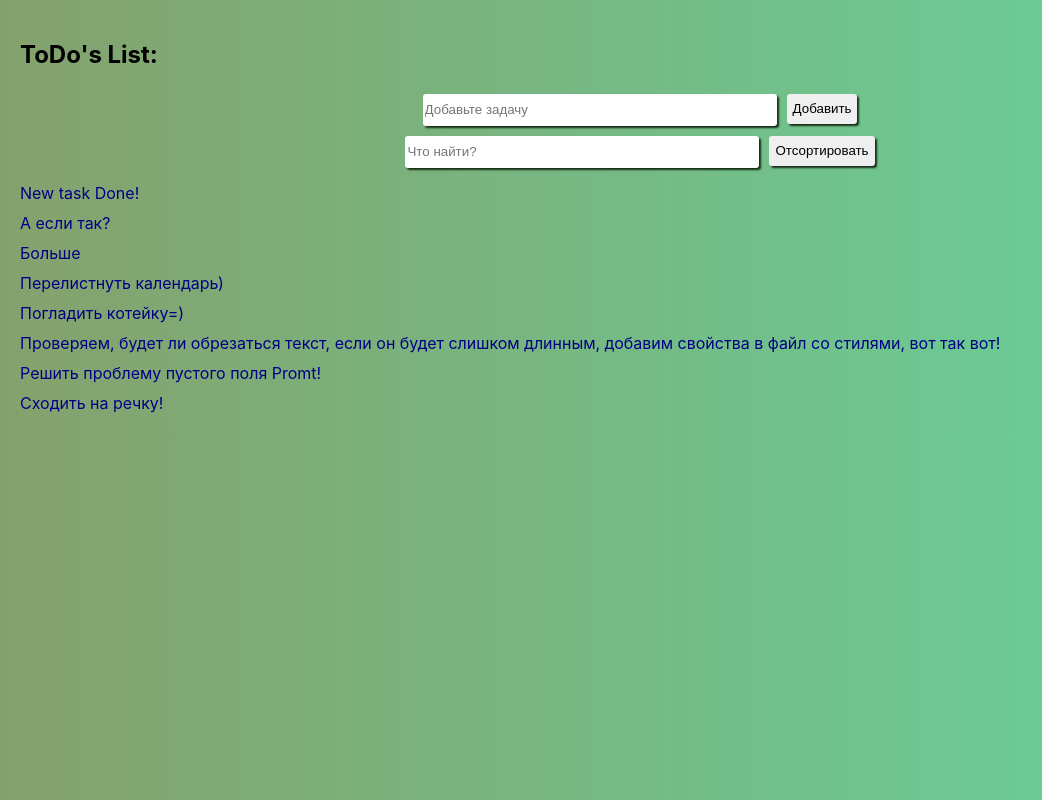
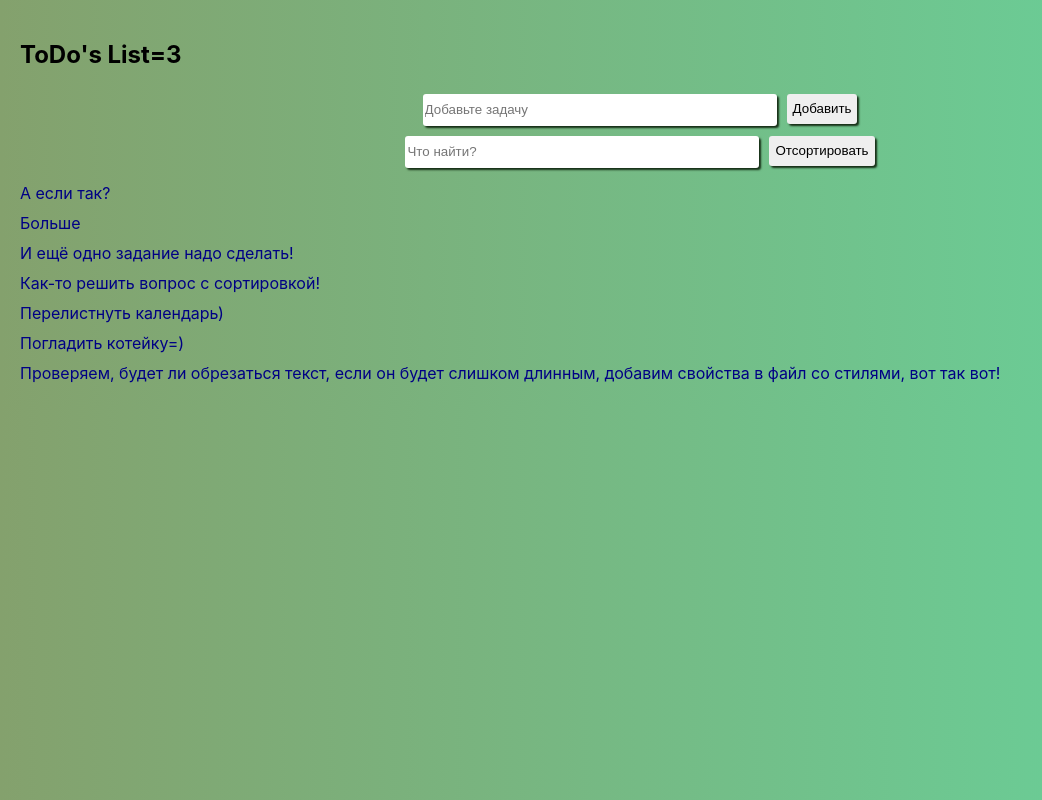
Before and after one commit to Kaliostrof/ToDoList, a React (Create React App) app: page / in a window 1280 px wide. Shown: the whole page, without its empty margins (0-1042 px from the left). Built offline with nearby package versions, Linux system fonts and the light colour scheme; data requests are answered from the project's data file.

Commit message:
made refactoring

```diff
--- a/src/App.js
+++ b/src/App.js
@@ -1,9 +1,6 @@
 import styles from './App.module.css';
 import { useEffect, useState } from 'react';
-import { AddTask } from './components/AddTask';
 import { Routes, Route } from 'react-router-dom';
-
-import { SearchingTask } from './components/SearchingTask';
 import { List } from './components/List';
 import { MainPage } from './components/mainPage';
 
@@ -33,8 +30,8 @@ export const App = () => {
 		fetch('http://localhost:3005/list')
 			.then((response) => response.json())
 			.then((json) => {
+				console.log(json); //Почему отсортирован?
 				setToDo(json);
-				console.log(json);
 			})
 			.finally(() => setIsLoading(false));
 	}, [refreshFlag]);
@@ -43,38 +40,32 @@ export const App = () => {
 		setInputData(target.value);
 	};
 
-	const onValueSearchingChange = ({ target }) => {
-		setSearchingData(target.value);
-	};
-
 	const NotFound = () => (
 		<div className={styles.notFound}>Данная задача отсутствует...</div>
 	);
 
 	return (
 		<div className={styles.app}>
-			<h2>ToDo's List:</h2>
-			<AddTask
-				setInputData={setInputData}
-				inputData={inputData}
-				onValueInputChange={onValueInputChange}
-				refresh={refresh}
-			/>
-			<SearchingTask
-				onValueSearchingChange={onValueSearchingChange}
-				searchingData={searchingData}
-				isSorting={isSorting}
-				setIsSorting={setIsSorting}
-				refresh={refresh}
-			/>
-			<MainPage
-				toDo={toDo}
-				isLoading={isLoading}
-				searchingData={searchingData}
-				isSorting={isSorting}
-			/>
+			<h2>ToDo's List=3</h2>
+
 			<Routes>
-				<Route path="/" element />
+				<Route
+					path="/"
+					element={
+						<MainPage
+							toDo={toDo}
+							isLoading={isLoading}
+							searchingData={searchingData}
+							setSearchingData={setSearchingData}
+							isSorting={isSorting}
+							setIsSorting={setIsSorting}
+							inputData={inputData}
+							setInputData={setInputData}
+							onValueInputChange={onValueInputChange}
+							refresh={refresh}
+						/>
+					}
+				/>
 				<Route
 					path="/:id"
 					element={
@@ -87,6 +78,7 @@ export const App = () => {
 					}
 				/>
 				<Route path="*" element={<NotFound />} />
+				<Route path="/404" element={<NotFound />} />
 			</Routes>
 		</div>
 	);
--- a/src/components/SearchingTask.js
+++ b/src/components/SearchingTask.js
@@ -11,7 +11,7 @@ export const SearchingTask = ({
 		e.preventDefault();
 		setIsSorting(!isSorting);
 		refresh();
-		console.log(isSorting);
+		// console.log(isSorting);
 	};
 
 	return (
--- a/src/components/mainPage.jsx
+++ b/src/components/mainPage.jsx
@@ -1,7 +1,24 @@
 import { NavLink } from 'react-router-dom';
 import styles from './mainPage.module.css';
+import { AddTask } from './AddTask';
+import { SearchingTask } from './SearchingTask';
 
-export const MainPage = ({ toDo, isLoading, searchingData, isSorting }) => {
+export const MainPage = ({
+	toDo,
+	isLoading,
+	searchingData,
+	setSearchingData,
+	isSorting,
+	setIsSorting,
+	inputData,
+	setInputData,
+	onValueInputChange,
+	refresh,
+}) => {
+	const onValueSearchingChange = ({ target }) => {
+		setSearchingData(target.value);
+	};
+
 	const mappedLink = toDo.map((list) => {
 		return (
 			<div className={styles.links}>
@@ -12,11 +29,11 @@ export const MainPage = ({ toDo, isLoading, searchingData, isSorting }) => {
 
 	const sortingLink = toDo
 		.sort((a, b) => {
+			if (a.text.toLowerCase() > b.text.toLowerCase()) {
+				return 1;
+			}
 			if (a.text.toLowerCase() < b.text.toLowerCase()) {
 				return -1;
-			}
-			if (a.text.toLowerCase() > b.text.toLowerCase()) {
-				return 1;
 			}
 			return 0;
 		})
@@ -41,16 +58,36 @@ export const MainPage = ({ toDo, isLoading, searchingData, isSorting }) => {
 		});
 
 	const displayConditions = () => {
-		if (searchingData) {
-			return filteredLink;
+		if (!searchingData && !isSorting) {
+			return mappedLink;
 		} else if (isSorting) {
 			return sortingLink;
-		} else {
-			return mappedLink;
+		} else if (searchingData) {
+			return filteredLink;
 		}
 	};
 
 	return (
-		<>{(isLoading && <div className={styles.loader}></div>) || displayConditions()}</>
+		<>
+			<>
+				<AddTask
+					setInputData={setInputData}
+					inputData={inputData}
+					onValueInputChange={onValueInputChange}
+					refresh={refresh}
+				/>
+				<SearchingTask
+					onValueSearchingChange={onValueSearchingChange}
+					searchingData={searchingData}
+					isSorting={isSorting}
+					setIsSorting={setIsSorting}
+					refresh={refresh}
+				/>
+			</>
+			<>
+				{(isLoading && <div className={styles.loader}></div>) ||
+					displayConditions()}
+			</>
+		</>
 	);
 };
--- a/src/db.json
+++ b/src/db.json
@@ -1,7 +1,7 @@
 {
   "list": [
     {
-      "text": "Решить проблему пустого поля Promt!",
+      "text": "Как-то решить вопрос с сортировкой!",
       "id": 1
     },
     {
@@ -9,12 +9,8 @@
       "id": 2
     },
     {
-      "text": "New task Done!",
+      "text": "И ещё одно задание надо сделать!",
       "id": 4
-    },
-    {
-      "text": "Сходить на речку!",
-      "id": 5
     },
     {
       "text": "Проверяем, будет ли обрезаться текст, если он будет слишком длинным, добавим свойства в файл со стилями, вот так вот!",
```
